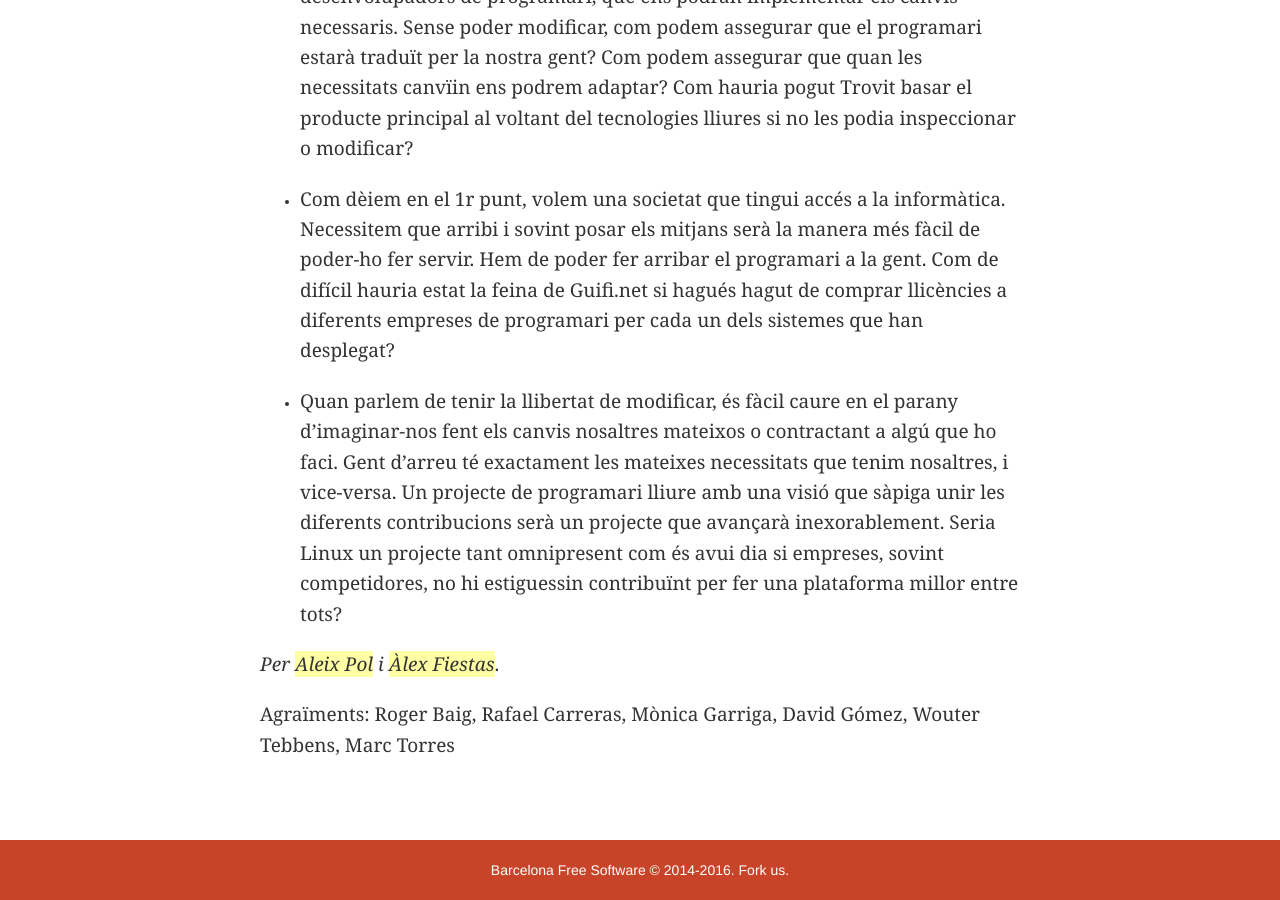
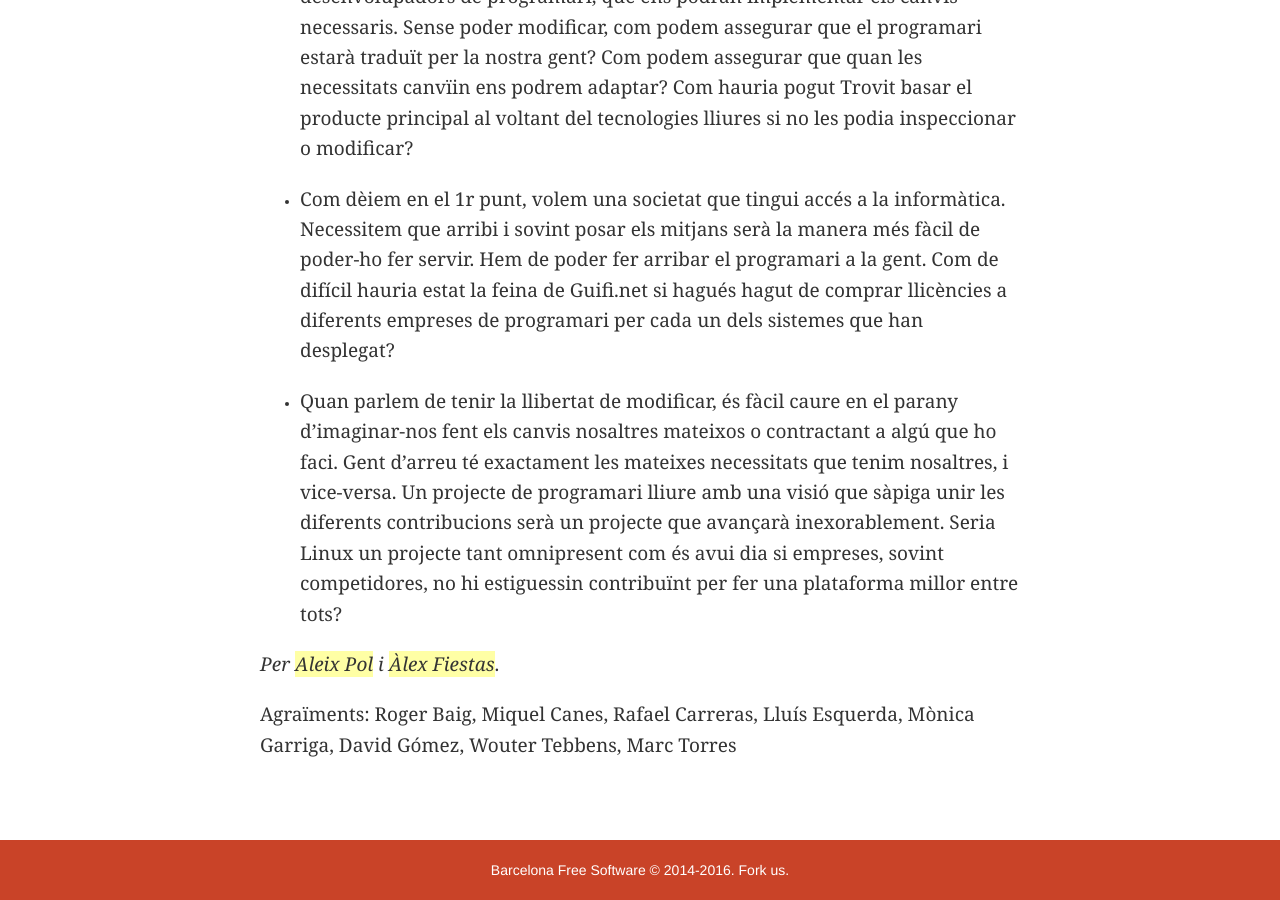
Before and after one commit to bcnfs/bcnfs.github.io, a Jekyll site: the page built from collaborations/obrintbarcelona.md, in a window 1280 px wide and 900 px high, scrolled down 7541 px. Built offline with Jekyll 4.4.1, drawn with Linux system fonts in a browser that asks for light colours.

Commit message:
Thank more people

```diff
--- a/collaborations/obrintbarcelona.md
+++ b/collaborations/obrintbarcelona.md
@@ -92,4 +92,4 @@ Havent repassat aquests casos, què ens està aportant realment la llibertat del
 
 *Per [Aleix Pol](https://twitter.com/aleixpol) i [Àlex Fiestas](https://twitter.com/afiestas)*.
 
-Agraïments: Roger Baig, Rafael Carreras, Mònica Garriga, David Gómez, Wouter Tebbens, Marc Torres
+Agraïments: Roger Baig, Miquel Canes, Rafael Carreras, Lluís Esquerda, Mònica Garriga, David Gómez, Wouter Tebbens, Marc Torres
```
